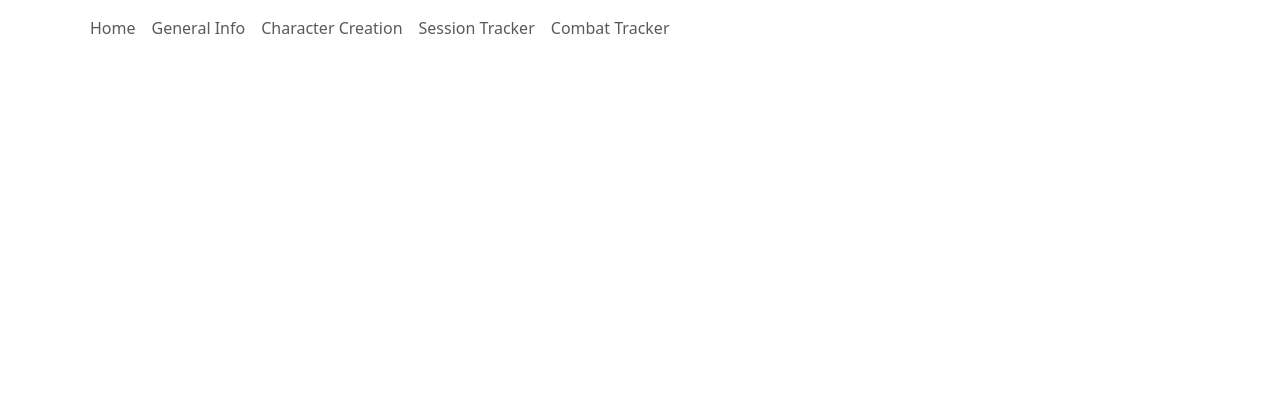
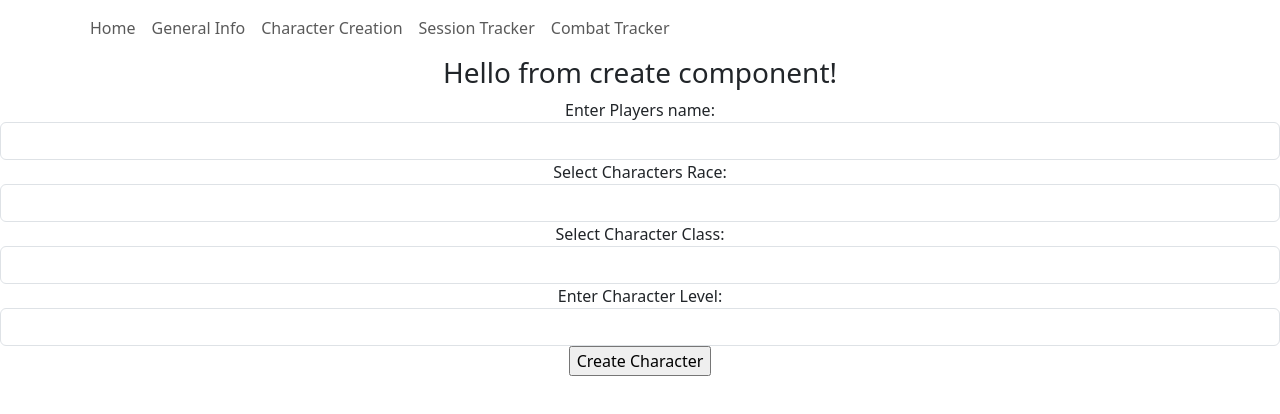
Before and after one commit to eoinocathasaigh/DND-MERN-Application, a React (Create React App) app: page /addCharacter in a window 1280 px wide. Shown: the top 414 px of the page. Built offline with nearby package versions, Linux system fonts and the light colour scheme.

Commit message:
Fixed & properly implemented my add character component

```diff
--- a/src/App.js
+++ b/src/App.js
@@ -8,7 +8,7 @@ import SessionTracker from './components/SessionTracker';
 import Home from './components/Home';
 import Create from './components/addSession';
 import Edit from './components/editSession';
-import createChar from './components/addCharacter';
+import AddCharacter from './components/addCharacter';
 
 function App() {
   return (
@@ -23,7 +23,7 @@ function App() {
           <Route path="/Sessions" element={<SessionTracker/>} />
           <Route path="/Combat" element={<CombatTracker/>} />
           <Route path="/addSession" element={<Create/>}/>
-          <Route path="/addCharacter" element={<createChar/>}/>
+          <Route path="/addCharacter" element={<AddCharacter/>}/>
           <Route path="/edit/:id" element={<Edit/>}/>
         </Routes>
       </Router>
--- a/src/components/NavBar.js
+++ b/src/components/NavBar.js
@@ -1,7 +1,6 @@
 import Container from 'react-bootstrap/Container';
 import Nav from 'react-bootstrap/Nav';
 import Navbar from 'react-bootstrap/Navbar';
-
 
 const NavigationBar = () => {
   return (
--- a/src/components/addCharacter.js
+++ b/src/components/addCharacter.js
@@ -0,0 +1,60 @@
+import axios from "axios";
+import { useState } from "react";
+
+const AddCharacter = () => {
+
+    const [name, setName] = useState('');
+    const [race, setRace] = useState('');
+    const [playerClass, setClass] = useState('');
+    const [level, setLevel] = useState('');
+
+    const handleSubmit = (e) => {
+        e.preventDefault();
+        const player = {name,race,playerClass, level};
+        console.log(player);
+
+        axios.post('http://localhost:4000/api/CharacterCreator',player)
+        .then((res)=>{console.log(res.data)})
+        .catch();
+    }
+
+    return (
+        <div>
+            <h3>Hello from create component!</h3>
+            <form onSubmit={handleSubmit}>
+                <div className="form-group">
+                    <label>Enter Players name: </label>
+                    <input type="text"
+                        className="form-control"
+                        value={name}
+                        onChange={(e) => { setName(e.target.value) }}/>
+                </div>
+                <div className="form-group">
+                    <label>Select Characters Race: </label>
+                    <input type="text"
+                        className="form-control"
+                        value={race}
+                        onChange={(e) => { setRace(e.target.value) }}/>
+                </div>
+                <div className="form-group">
+                    <label>Select Character Class: </label>
+                    <input type="text"
+                        className="form-control"
+                        value={playerClass}
+                        onChange={(e) => { setClass(e.target.value) }}/>
+                </div>
+                <div className="form-group">
+                    <label>Enter Character Level: </label>
+                    <input type="text"
+                        className="form-control"
+                        value={level}
+                        onChange={(e) => { setLevel(e.target.value) }}/>
+                </div>
+                <div>
+                    <input type="submit" value="Create Character"></input>
+                </div>
+            </form>
+        </div>
+    );
+}
+export default AddCharacter;
```
Also changed, not shown: 1 other file (tests, documents, lock files or other folders).
